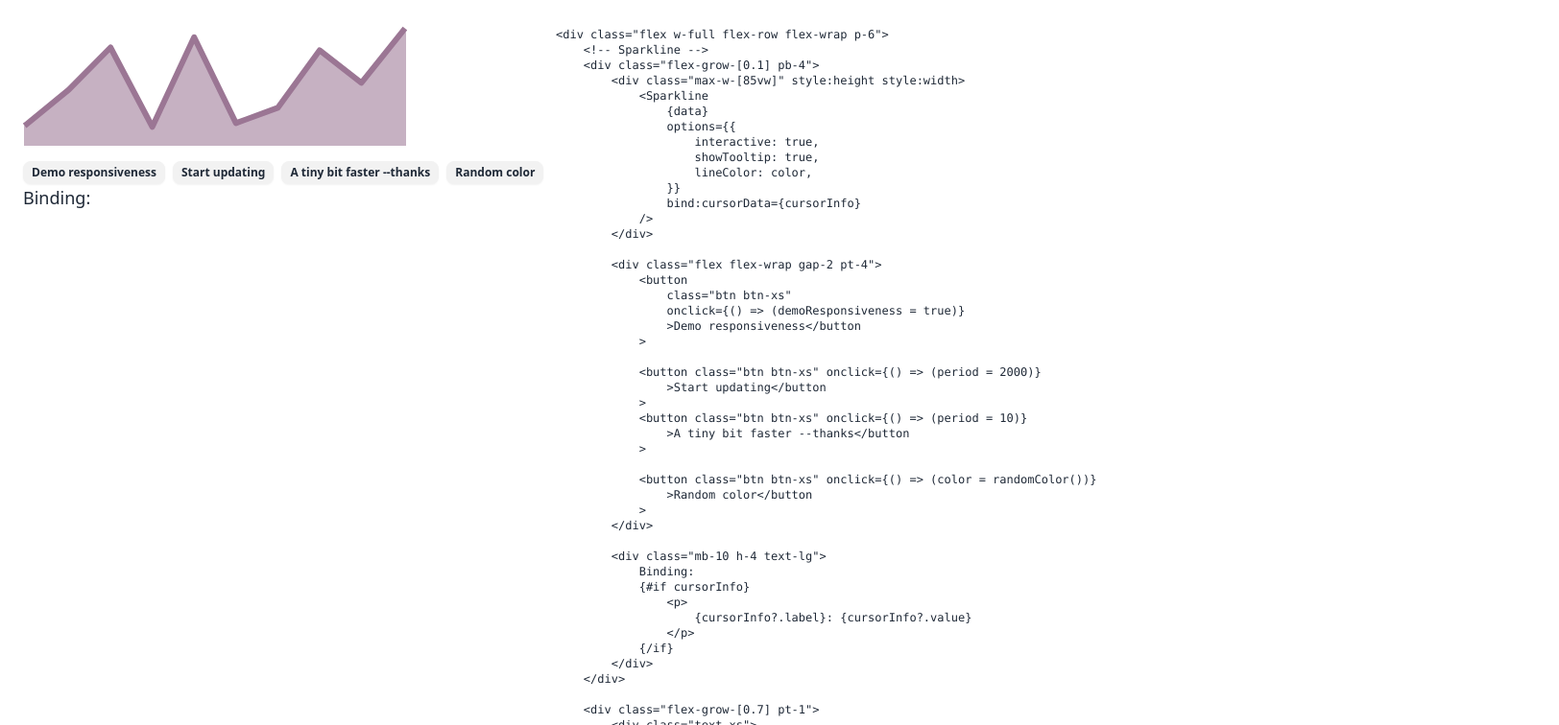
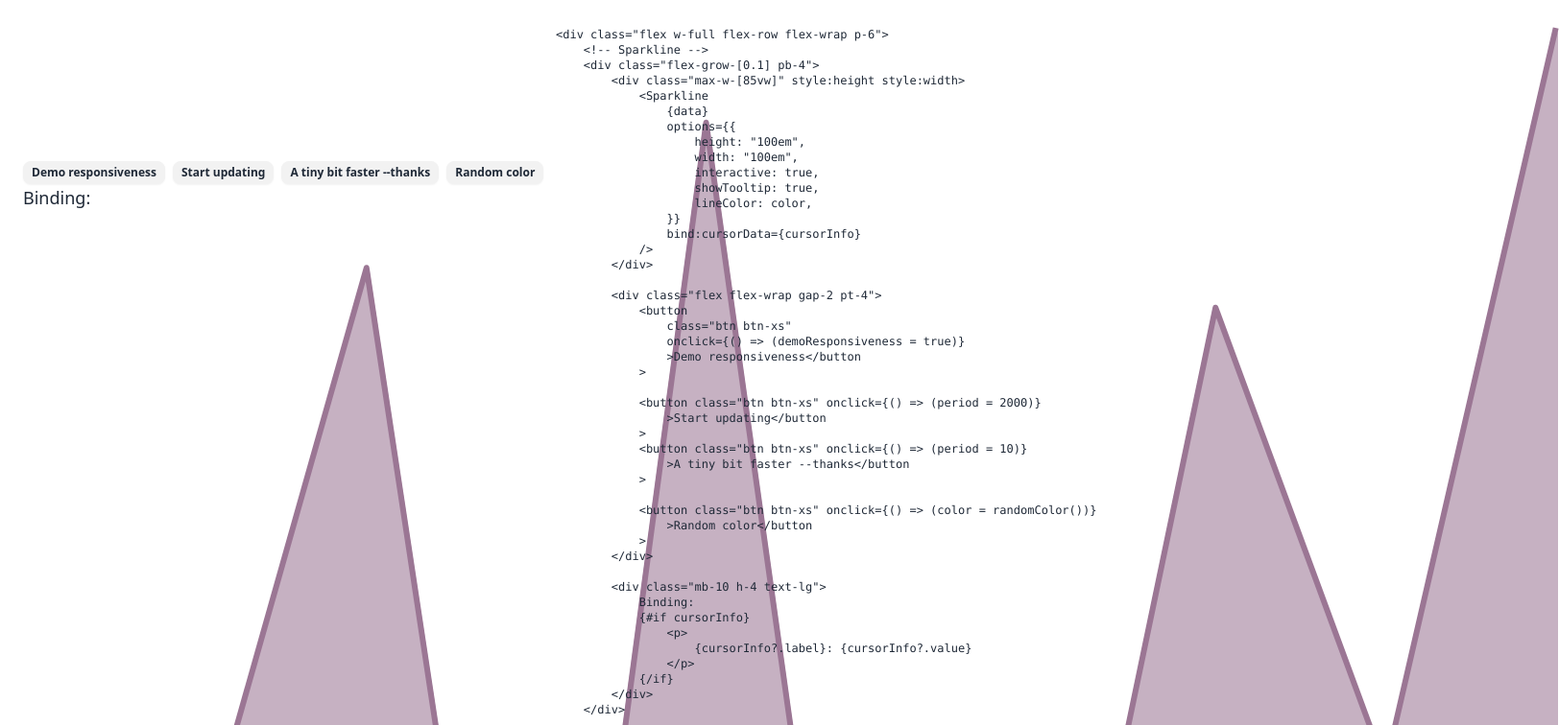
Before and after one commit to bn-l/sparkline-svelte, a SvelteKit app: page / in a window 1280 px wide. Shown: the top 756 px of the page at 96% size, 1624 px wide, since content can reach past the window. Built offline with nearby package versions, Linux system fonts and the light colour scheme.

Commit message:
fix: height and width swap

```diff
--- a/src/lib/Sparkline.svelte
+++ b/src/lib/Sparkline.svelte
@@ -1,8 +1,8 @@
 <svg
     id="sparkline-svg"
     class={dOptions?.svgClass}
-    width={dOptions?.height}
-    height={dOptions?.width}
+    width={dOptions?.width}
+    height={dOptions?.height}
     viewBox="0 0 {svgWidth} {svgHeight}"
     preserveAspectRatio="none"
     stroke-width={dOptions?.strokeWidth}
--- a/src/routes/+page.svelte
+++ b/src/routes/+page.svelte
@@ -5,6 +5,8 @@
             <Sparkline
                 {data}
                 options={{
+                    height: "100em",
+                    width: "100em",
                     interactive: true,
                     showTooltip: true,
                     lineColor: color,
```
